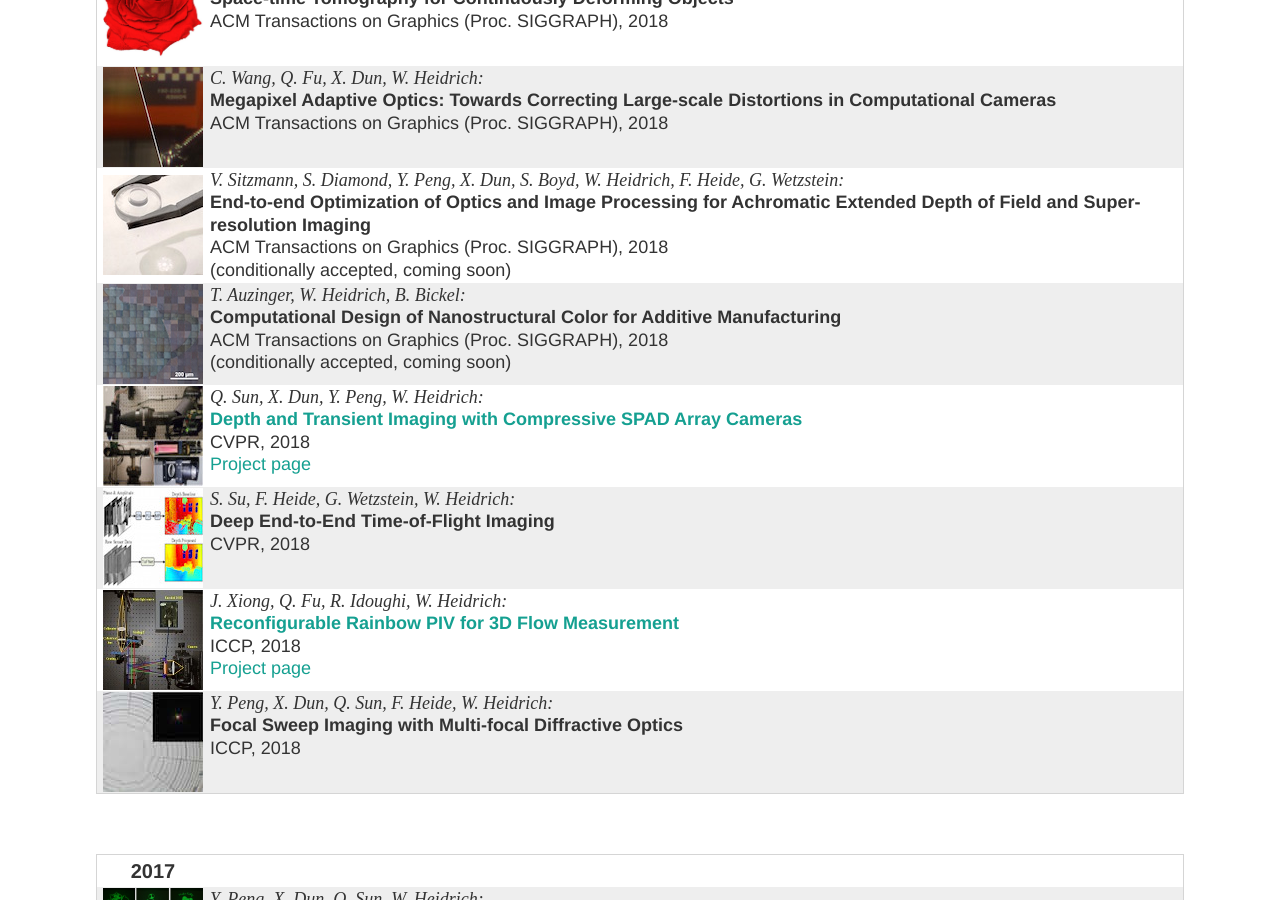
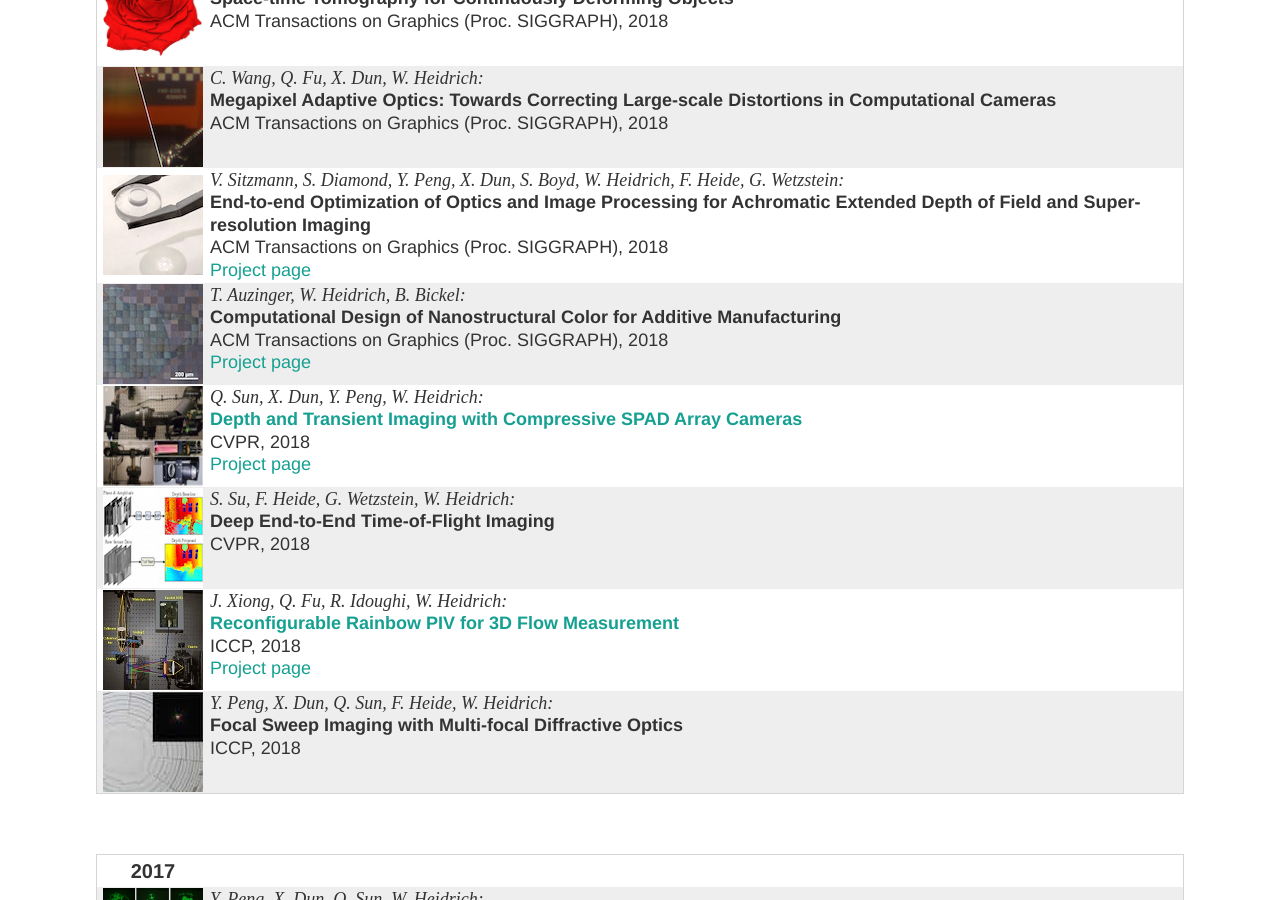
Before and after one commit to vccimaging/vccimaging.github.io, a Jekyll site: the page built from publications.html, in a window 1280 px wide and 900 px high, scrolled down 660 px. Built offline with Jekyll 4.4.1, drawn with Linux system fonts in a browser that asks for light colours.

Commit message:
Update publications.yaml

```diff
--- a/_data/publications.yaml
+++ b/_data/publications.yaml
@@ -47,7 +47,7 @@
   title: End-to-end Optimization of Optics and Image Processing for Achromatic Extended Depth of Field and Super-resolution Imaging
   venue: ACM Transactions on Graphics (Proc. SIGGRAPH)
   year: 2018
-  note: conditionally accepted, coming soon
+  url: "http://www.computationalimaging.org/publications/end-to-end-optimization-of-optics-and-image-processing-for-achromatic-extended-depth-of-field-and-super-resolution-imaging/"
 
 - id: Auzinger2018NanoStructuralColor
   authors:
@@ -57,7 +57,7 @@
   title: Computational Design of Nanostructural Color for Additive Manufacturing
   venue: ACM Transactions on Graphics (Proc. SIGGRAPH)
   year: 2018
-  note: conditionally accepted, coming soon
+  url: "http://visualcomputing.ist.ac.at/publications/2018/StructCol/"
 
 - id: Sun2018CompressiveSPADArray
   authors:
```
